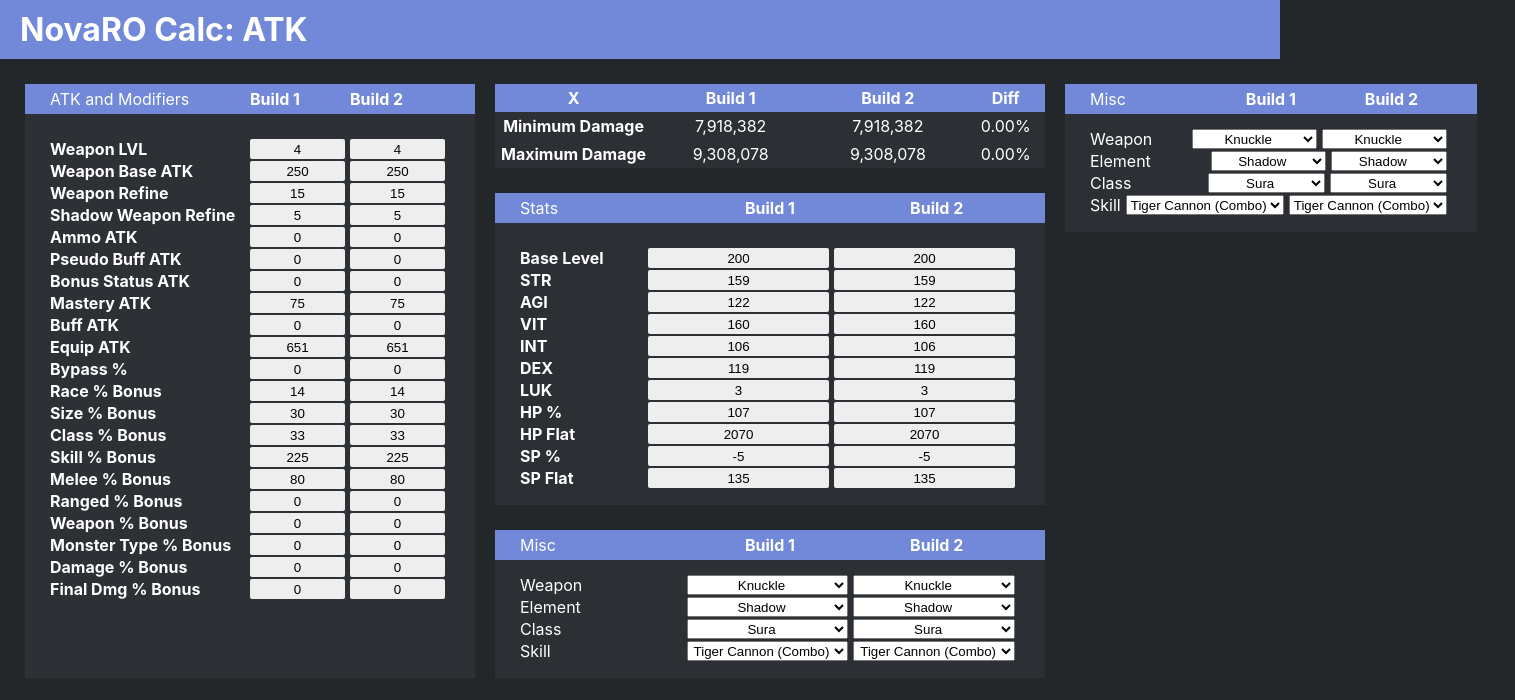
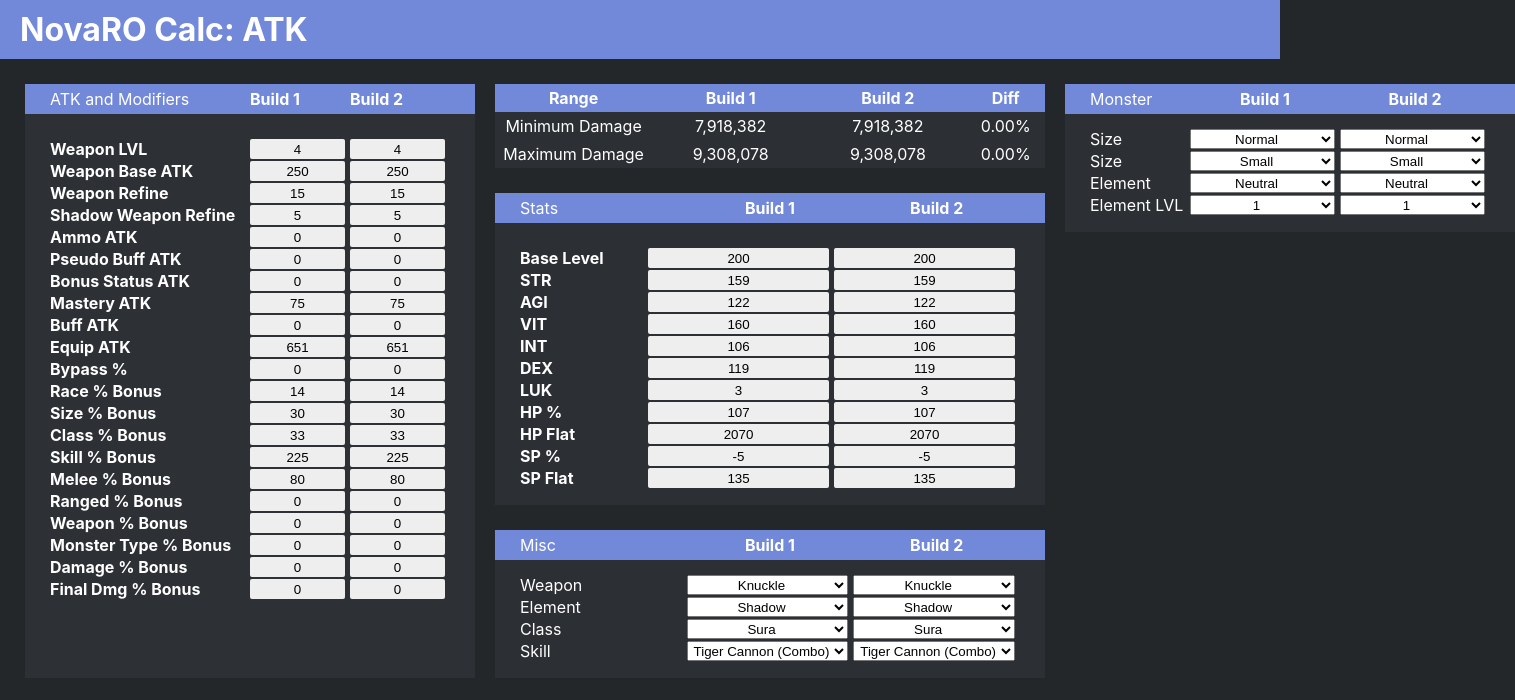
Before and after one commit to jadsonluan/novaro-calc, a React (Create React App) app: page / in a window 1280 px wide. Shown: the top 700 px of the page, 1515 px wide, since content can reach past the window. Built offline with nearby package versions, Linux system fonts and the light colour scheme.

Commit message:
Update Select and Add Partial Monster Info

```diff
--- a/src/components/CharacterMisc/index.tsx
+++ b/src/components/CharacterMisc/index.tsx
@@ -1,11 +1,10 @@
 import "./index.css";
 import { Character } from "../../data/input";
-import Select, { Option } from "../Select";
+import { BuildCharacterSelect, Option } from "../Select";
 import WeaponType, { WEAPONS } from "../../data/weapon";
 import { Job, JOBS } from "../../data/job";
 import { ELEMENTS, Element } from "../../data/element";
 import { Skill, SKILLS } from "../../data/skills";
-
 const CharacterMisc = () => {
   const weaponOptions: Option[] = WEAPONS.map((weapon) => ({
     label: weapon,
@@ -35,7 +34,7 @@
         <b>Build 2</b>
       </div>
       <div className="build-content">
-        <Select
+        <BuildCharacterSelect
           label="Weapon"
           options={weaponOptions}
           getValue={(character: Character) => character.weapon.type as string}
@@ -47,7 +46,7 @@
             };
           }}
         />
-        <Select
+        <BuildCharacterSelect
           label="Element"
           options={elementOptions}
           getValue={(character: Character) =>
@@ -64,7 +63,7 @@
             };
           }}
         />
-        <Select
+        <BuildCharacterSelect
           label="Class"
           options={jobOptions}
           getValue={(character: Character) => character.job}
@@ -79,7 +78,7 @@
             };
           }}
         />
-        <Select
+        <BuildCharacterSelect
           label="Skill"
           options={skillOptions}
           getValue={(character: Character) => character.skill}
--- a/src/components/MainPage/index.tsx
+++ b/src/components/MainPage/index.tsx
@@ -3,6 +3,7 @@
 import BuildATK from "../BuildATK";
 import BuildStats from "../BuildStats";
 import CharacterMisc from "../CharacterMisc";
+import MonsterInfo from "../MonsterInfo";
 import "./index.css";
 
 const getDiffClass = (value: number) => {
@@ -30,9 +31,9 @@
       <div className="second-col">
         <div className="damages">
           <div>
-            <b>X</b>
-            <b>Minimum Damage</b>
-            <b>Maximum Damage</b>
+            <b>Range</b>
+            <span>Minimum Damage</span>
+            <span>Maximum Damage</span>
           </div>
           <div>
             <b>Build 1</b>
@@ -55,7 +56,7 @@
         <CharacterMisc />
       </div>
       <div className="third-row">
-        <CharacterMisc />
+        <MonsterInfo />
       </div>
     </div>
   );
--- /dev/null
+++ b/src/components/MonsterInfo/index.css
@@ -0,0 +1,24 @@
+.monster-info {
+  background-color: #2c2f33;
+  color: white;
+  height: fit-content;
+}
+
+.monster-info .build-content {
+  padding: 15px 25px;
+}
+
+.monster-info .build-header {
+  display: grid;
+  grid-template-columns: 100px 150px 150px;
+  padding: 5px 25px;
+  background-color: #7289da;
+}
+
+.monster-info .build-header> :not(:first-child) {
+  text-align: center;
+}
+
+.monster-info .select {
+  grid-template-columns: 100px 150px 150px !important;
+}
--- /dev/null
+++ b/src/components/MonsterInfo/index.tsx
@@ -0,0 +1,96 @@
+import "./index.css";
+import {
+  ElementLevel,
+  Monster,
+  MonsterType,
+  MONSTER_TYPES,
+  Size,
+  SIZES,
+} from "../../data/input";
+import { BuildMonsterSelect, Option } from "../Select";
+import { ELEMENTS, Element } from "../../data/element";
+
+const MonsterInfo = () => {
+  const sizeOptions: Option[] = SIZES.map((item: string) => ({
+    label: item,
+    value: item,
+  }));
+
+  const monsterTypeOptions: Option[] = MONSTER_TYPES.map((item: string) => ({
+    label: item,
+    value: item,
+  }));
+
+  const elementOptions: Option[] = ELEMENTS.map((element: string) => ({
+    label: element,
+    value: element,
+  }));
+
+  const elementLvlOptions: Option[] = ["1", "2", "3", "4"].map(
+    (item: string) => ({
+      label: item,
+      value: item,
+    })
+  );
+
+  return (
+    <div className="monster-info">
+      <div className="build-header">
+        <div>Monster</div>
+        <b>Build 1</b>
+        <b>Build 2</b>
+      </div>
+      <div className="build-content">
+        <BuildMonsterSelect
+          label="Size"
+          options={monsterTypeOptions}
+          getValue={(monster: Monster) => monster.type as string}
+          updateValue={(value: string) => (prevState: Monster) => {
+            return {
+              ...prevState,
+              type: value as unknown as MonsterType,
+            };
+          }}
+        />
+
+        <BuildMonsterSelect
+          label="Size"
+          options={sizeOptions}
+          getValue={(monster: Monster) => monster.size as string}
+          updateValue={(value: string) => (prevState: Monster) => {
+            return {
+              ...prevState,
+              size: value as unknown as Size,
+            };
+          }}
+        />
+
+        <BuildMonsterSelect
+          label="Element"
+          options={elementOptions}
+          getValue={(monster: Monster) => monster.element as string}
+          updateValue={(value: string) => (prevState: Monster) => {
+            return {
+              ...prevState,
+              element: value as unknown as Element,
+            };
+          }}
+        />
+
+        <BuildMonsterSelect
+          label="Element LVL"
+          options={elementLvlOptions}
+          getValue={(monster: Monster) => monster.elementLevel as string}
+          updateValue={(value: string) => (prevState: Monster) => {
+            return {
+              ...prevState,
+              elementLevel: value as unknown as ElementLevel,
+            };
+          }}
+        />
+      </div>
+    </div>
+  );
+};
+
+export default MonsterInfo;
--- a/src/components/Select/index.css
+++ b/src/components/Select/index.css
@@ -12,6 +12,7 @@
   vertical-align: center;
 }
 
-.select > select {
+.select > select, .select > select option > * {
   text-align: center;
+  text-transform: capitalize;
 }
--- a/src/components/Select/index.tsx
+++ b/src/components/Select/index.tsx
@@ -1,5 +1,5 @@
-import { Character } from "../../data/input";
-import { useBuild } from "../../hooks/useBuild";
+import { Character, Monster } from "../../data/input";
+import { Build, useBuild } from "../../hooks/useBuild";
 import "./index.css";
 
 export interface Option {
@@ -7,25 +7,38 @@
   label: string;
 }
 
-interface SelectProps {
+interface BuildMonsterSelectProps<T extends Monster>
+  extends Omit<BuildSelectProps<T>, "target" | "setTarget"> {}
+interface BuildSelectCharacterProps<T extends Character>
+  extends Omit<BuildSelectProps<T>, "target" | "setTarget"> {}
+
+export interface BuildSelectProps<T extends Character | Monster> {
   options: Option[];
   label: string;
-  getValue: (character: Character) => string;
-  updateValue: (value: string) => (prevState: Character) => Character;
+  getValue: (target: T) => string | number;
+  updateValue: (value: string) => (prevState: T) => T;
+  target: (build: Build) => T;
+  setTarget: (build: Build) => (target: T | ((prevState: T) => T)) => void;
 }
 
-const Select = (props: SelectProps) => {
-  const { build1, build2 } = useBuild();
+interface SelectProps<T extends Character | Monster>
+  extends Omit<BuildSelectProps<T>, "label"> {
+  build: Build;
+}
 
-  const { options, label, getValue, updateValue } = props;
+const capitalize = (str: string) => str[0].toUpperCase() + str.slice(1);
+
+function Select<T extends Character | Monster>(props: SelectProps<T>) {
+  const { getValue, updateValue, target, setTarget, options, build } = props;
+
+  const obj: T = target(build);
+  const update = setTarget(build);
 
   return (
-    <div className="select">
-      <div>{label}</div>
     <select
-        value={getValue(build1.character)}
+      value={getValue(obj)}
       onChange={(event) => {
-          build1.setCharacter(updateValue(event.currentTarget.value));
+        update(updateValue(event.currentTarget.value));
       }}
     >
       {options.map((option, i) => {
@@ -33,29 +46,49 @@
           <option
             key={i}
             value={option.value}
-              selected={option.value === getValue(build1.character)}
+            selected={option.value === getValue(obj)}
           >
-              {option.label}
+            {capitalize(option.label)}
           </option>
         );
       })}
     </select>
-      <select
-        value={getValue(build2.character)}
-        onChange={(event) => {
-          build2.setCharacter(updateValue(event.currentTarget.value));
-        }}
-      >
-        {options.map((option, i) => {
+  );
+}
+
+function BuildSelect<T extends Character | Monster>(
+  props: BuildSelectProps<T>
+) {
+  const { build1, build2 } = useBuild();
+  const { label } = props;
+
   return (
-            <option key={i} value={option.value}>
-              {option.label}
-            </option>
-          );
-        })}
-      </select>
+    <div className="select">
+      <div>{label}</div>
+      <Select {...props} build={build1} />
+      <Select {...props} build={build2} />
     </div>
   );
-};;
+}
 
-export default Select;
+export function BuildMonsterSelect(props: BuildMonsterSelectProps<Monster>) {
+  return (
+    <BuildSelect<Monster>
+      {...props}
+      target={(build: Build) => build.monster}
+      setTarget={(build: Build) => build.setMonster}
+    />
+  );
+}
+
+export function BuildCharacterSelect(
+  props: BuildSelectCharacterProps<Character>
+) {
+  return (
+    <BuildSelect<Character>
+      {...props}
+      target={(build: Build) => build.character}
+      setTarget={(build: Build) => build.setCharacter}
+    />
+  );
+}
--- a/src/data/element.ts
+++ b/src/data/element.ts
@@ -23,6 +23,8 @@
   "Undead",
 ];
 
+// ROW: Attacker Property
+// COL: Target Property
 const ELEMENTS_LV1 = [
   [100, 100, 100, 100, 100, 100, 100, 100, 70, 100],
   [100, 25, 100, 90, 175, 100, 100, 100, 70, 100],
--- a/src/data/input.ts
+++ b/src/data/input.ts
@@ -82,17 +82,22 @@
   | "player";
 
   export type Size = "small" | "medium" | "large";
+  export const SIZES: Size[] = ["small", "medium", "large"];
 
+  export type MonsterType = "normal" | "boss";
+  export const MONSTER_TYPES: MonsterType[] = ["normal", "boss"];
+
+  export type ElementLevel = "1" | "2" | "3" | "4";
   export interface Monster {
     baseLevel: number;
     VIT: number;
     hardDEF: number;
     hardDEFDebuff: number;
     element: Element;
-  elementLevel: number;
+    elementLevel: ElementLevel;
     race: Race;
     size: Size;
-  boss: boolean;
+    type: MonsterType;
   }
 
   export const character: Character = {
@@ -157,10 +162,10 @@
     hardDEF: 0,
     hardDEFDebuff: 0,
     element: "Holy",
-  elementLevel: 1,
+    elementLevel: "1",
     race: "formless",
     size: "small",
-  boss: false,
+    type: "boss",
   };
 
   export const emptyMonster: Monster = {
@@ -169,10 +174,10 @@
     hardDEF: 0,
     hardDEFDebuff: 0,
     element: "Neutral",
-  elementLevel: 1,
+    elementLevel: "1",
     race: "formless",
     size: "small",
-  boss: false,
+    type: "normal",
   };
 
 export const emptyCharacter: Character = {
--- a/src/services/atk.ts
+++ b/src/services/atk.ts
@@ -121,7 +121,7 @@
   const property = getPropertyModifier(
     character.weapon.element,
     monster.element,
-    monster.elementLevel
+    Number(monster.elementLevel)
   );
 
   let finalModifiers = 1000;
```
Lines whose indentation alone changed are shown as unchanged.
